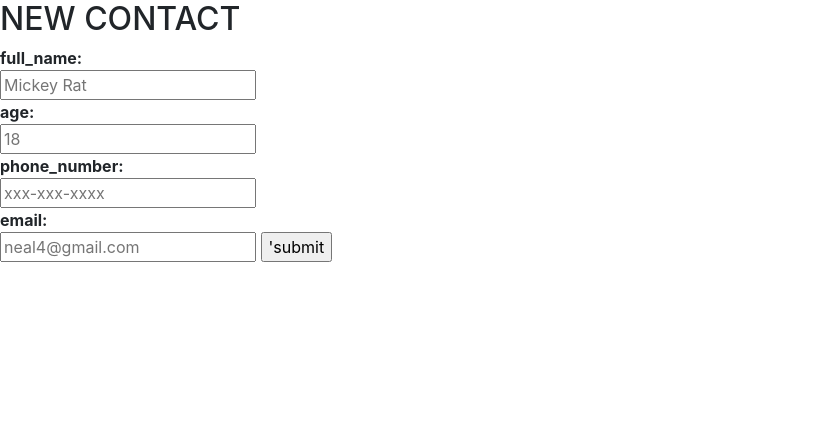
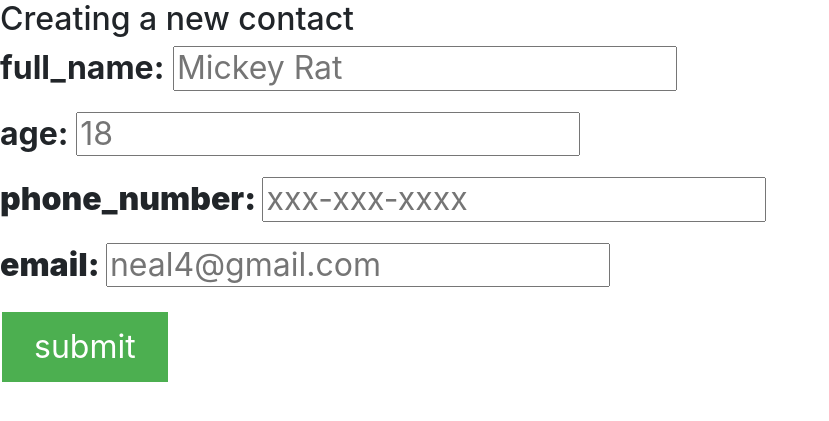
Before and after one commit to lantigian/contact_manager, a PHP site: page /contact_manager/new.php in a window 1280 px wide. Shown: the top 421 px of the page, without its empty margins (0-829 px from the left). Run offline with PHP 8.4, Linux system fonts and the light colour scheme; some libraries are stand-ins or nearby versions.

Commit message:
included a file named header to enable bootstrap utilization to allow bold text.

```diff
--- a/new.php
+++ b/new.php
@@ -1,35 +1,54 @@
-<!DOCTYPE HTML>
+<!DOCTYPE html>
+<html>
+<head>
 
-<html lang="en">
+<?php include ('header.php') ?>
+
 <body>
+<title> Assignment Zero </title>
 
-    <meta charset="utf-8">
-    <meta name="viewport" content="width=device-width, initial-scale=1, shrink-to-fit=no">
-    <title>Basic Bootstrap Template</title>
-    <!-- Bootstrap CSS file -->
-    <link rel="stylesheet" href="js/bootstrap.min.css" integrity="sha384-ggOyR0iXCbMQv3Xipma34MD+dH/1fQ784/j6cY/iJTQUOhcWr7x9JvoRxT2MZw1T" crossorigin="anonymous">
+<h2> Creating a new contact<h2>
+<form action= "create.php" method = "POST">
+	<div class="form-group">
+		<label>
 
-<title> Assignment Zero </title>
-<h2> NEW CONTACT </h2>
-<form action= "create.php" method = "POST">
-	<label> full_name: <br>
-	<input type = 'text' name='full_name' placeholder="Mickey Rat"><br>
-	age: <br>
-	<input type = 'text' name='age' placeholder="18"><br>
-	phone_number: <br>
-	<input type="text" name='phone_number' placeholder="xxx-xxx-xxxx"><br>
-	email: <br>
-	<input type="text" name="email" placeholder= 'neal4@gmail.com' ><br>
-	</label>
+			<b>full_name:</b>
+		</label>
+		<input type = 'text' name='full_name' placeholder="Mickey Rat">
+	</div>
 
-<input type = 'submit' value="'submit">
+	<div class="form-group">
+		<label>
+
+			<b>age:<a>
+		</label>
+		<input type = 'text' name='age' placeholder="18">
+	</div>
+	<div class="form-group">
+		<label>
+			<b>phone_number:<b>
+			</label>
+		<input type="text" name='phone_number' placeholder="xxx-xxx-xxxx">
+	</div>
+	<div class="form-group">
+		<label>
+			<b>email:<a>
+			</label>
+		<input type="text" name="email" placeholder= 'neal4@gmail.com' >
+	</div>
+
+<input type = 'submit' value="submit">
 </form>
-<style >
-
-	form label {font-weight:bold}
-
-</style>
-
+<style>
+	input[type=button], input[type=submit], input[type=reset] {
+  background-color: #4CAF50;
+  border: none;
+  color: white;
+  padding: 16px 32px;
+  text-decoration: none;
+  margin: 4px 2px;
+  cursor: pointer;
+}</style>
 
 </body>
 </html>
```
